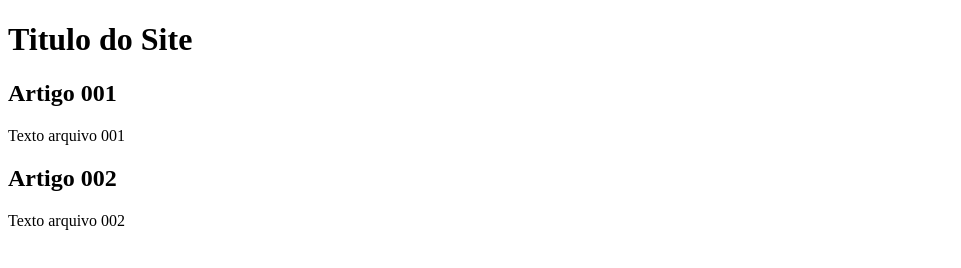
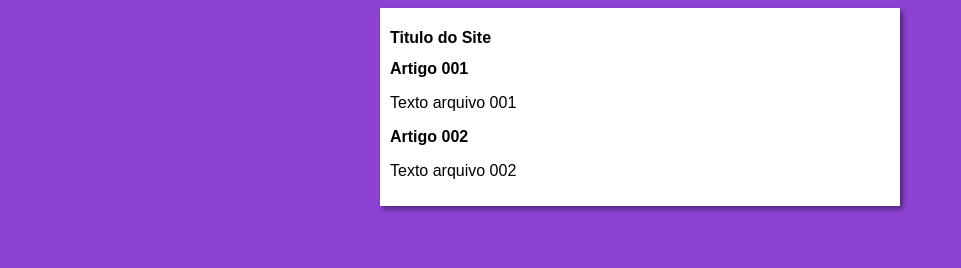
Before and after one commit to LourranyCastroAlves/projeto-site, a plain HTML site: page index.html in a window 1280 px wide. Shown: the whole page, without its empty margins (0-961 px from the left). Drawn offline with Linux system fonts and the light colour scheme.

Commit message:
Iniciei o design

```diff
--- /dev/null
+++ b/estilos/style.css
@@ -0,0 +1,15 @@
+* {
+    font-family: Arial, Helvetica, sans-serif;
+    font-size: 16px;
+}
+body {
+    background-color: rgb(141, 66, 211);
+
+}
+main {
+    background-color: white;
+    width: 500px;
+    margin: auto;
+    padding: 10px;
+    box-shadow: 3px 3px 5px rgba(0, 0, 0, 0.438);
+}
--- a/index.html
+++ b/index.html
@@ -4,6 +4,7 @@
     <meta charset="UTF-8">
     <meta name="viewport" content="width=device-width, initial-scale=1.0">
     <title>Titulo do Site</title>
+    <link rel="stylesheet" href="estilos/style.css">
 </head>
 <body>
     <main>
```
